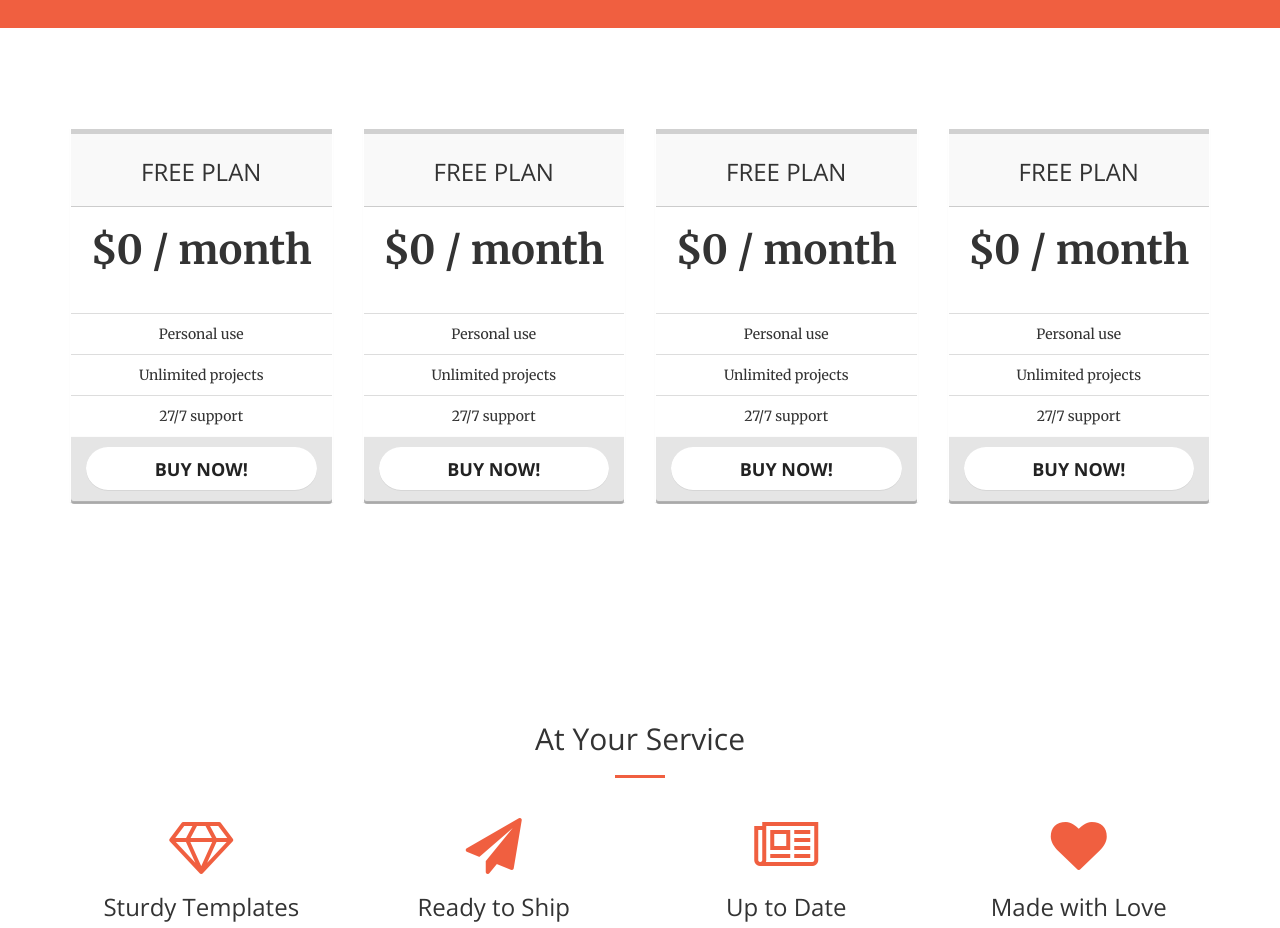
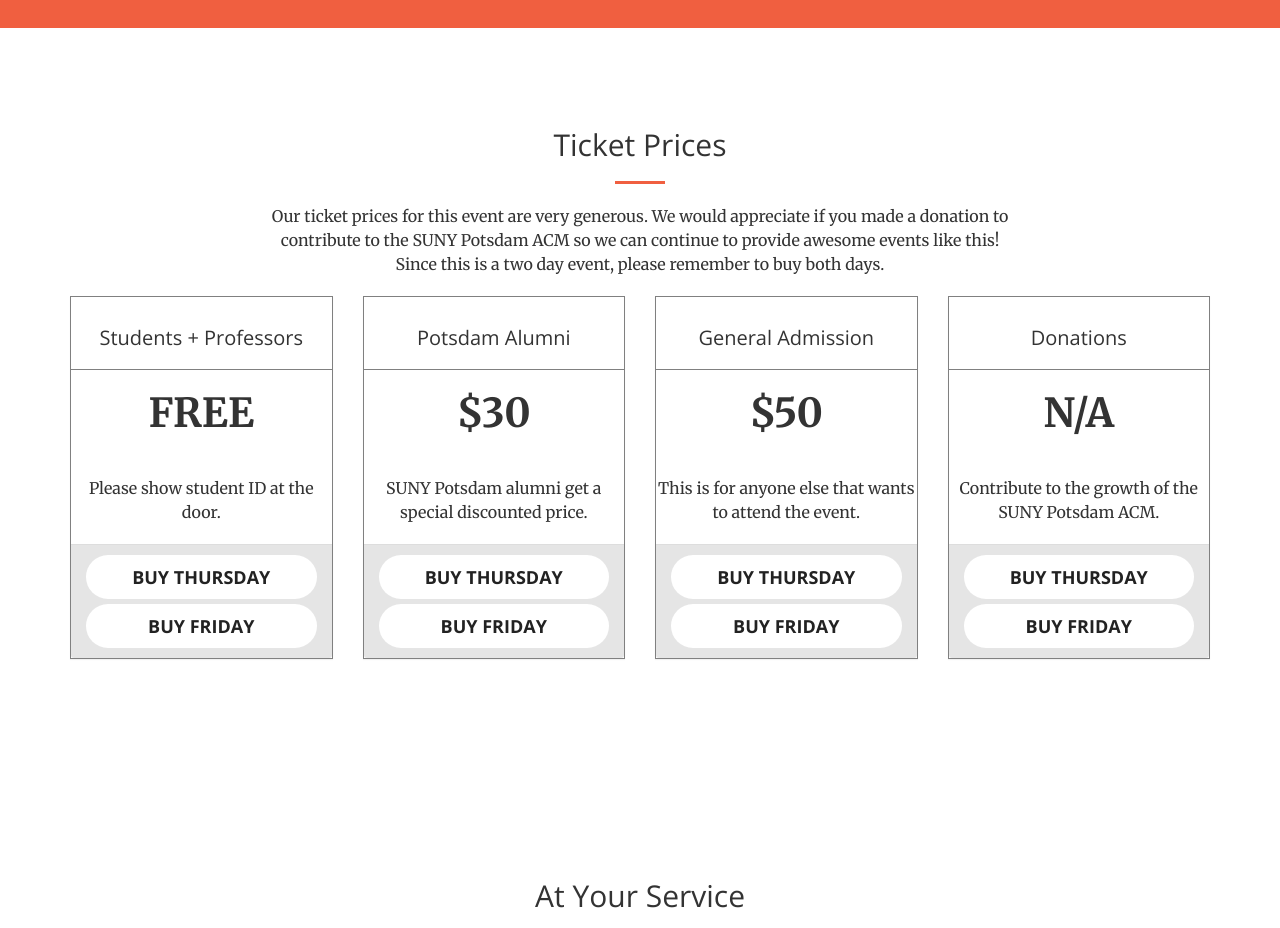
Before and after one commit to JessePeplinski/learngowithbill.github.io, a website: page index.html in a window 1280 px wide. Shown: the part 1880-2808 px from the top of the page. Drawn offline with nearby package versions, Linux system fonts and the light colour scheme.

Commit message:
add pricing section

```diff
--- a/css/creative.css
+++ b/css/creative.css
@@ -248,7 +248,8 @@ ul.about-link > a {
 /* Pricing Style */
 /* COMMON PRICING STYLES */
 .panel.price,
-    .panel.price>.panel-heading{
+.panel.price>.panel-heading {
+    border-color: gray;
     border-radius:0px;
      -moz-transition: all .3s ease;
     -o-transition:  all .3s ease;
@@ -260,17 +261,9 @@ ul.about-link > a {
 .panel.price:hover>.panel-heading{
     box-shadow: 0px 0px 30px rgba(0,0,0, .2) inset;
 }
-
-
-    .panel.price>.panel-heading{
-        box-shadow: 0px 5px 0px rgba(50,50,50, .2) inset;
-        text-shadow:0px 3px 0px rgba(50,50,50, .6);
-    }
-
 .price .list-group-item{
     border-bottom:1px solid rgba(250,250,250, .5);
 }
-
 .panel.price .list-group-item:last-child {
     border-bottom-right-radius: 0px;
     border-bottom-left-radius: 0px;
@@ -280,58 +273,35 @@ ul.about-link > a {
     border-top-left-radius: 0px;
 }
 
+.pricing-heading {
+    font-size: 20px;
+}
+
 .price .panel-footer {
     color: #fff;
     border-bottom:0px;
     background-color:  rgba(0,0,0, .1);
-        box-shadow: 0px 3px 0px rgba(0,0,0, .3);
+
 }
+.panel.price .btn{
 
-
-    .panel.price .btn{
-        box-shadow: 0 -1px 0px rgba(50,50,50, .2) inset;
     border:0px;
 }
-
-
 .price.panel-grey>.panel-heading {
     color: #fff;
     background-color: #6D6D6D;
     border-color: #B7B7B7;
     border-bottom: 1px solid #B7B7B7;
 }
-
-
 .price.panel-grey>.panel-body {
     color: #fff;
     background-color: #808080;
 }
-
-
-
-    .price.panel-grey>.panel-body .lead{
-            text-shadow: 0px 3px 0px rgba(50,50,50, .3);
-    }
-
 .price.panel-grey .list-group-item {
     color: #333;
     background-color: rgba(50,50,50, .01);
     font-weight:600;
-        text-shadow: 0px 1px 0px rgba(250,250,250, .75);
 }
-
-    /* white price */
-
-
-    .price.panel-white>.panel-heading {
-        color: #333;
-        background-color: #f9f9f9;
-        border-color: #ccc;
-        border-bottom: 1px solid #ccc;
-        text-shadow: 0px 2px 0px rgba(250,250,250, .7);
-    }
-
-
 
 .section-heading {
   margin-top: 0;
--- a/index.html
+++ b/index.html
@@ -85,6 +85,7 @@
                 </div>
             </div>
         </aside>
+
         <section class="bg-primary" id="about">
             <div class="container">
                 <div class="row">
@@ -142,25 +143,32 @@
                 </div>
             </div>
         </section>
+
+        <!-- Thanks to http://bootsnipp.com/snippets/featured/bootstrap-30-responsive-pricing-tables -->
         <section id="tickets">
             <div class="container">
+                <div class="row text-center">
+                    <div class="col-lg-8 col-lg-offset-2 text-center">
+                        <h2 class="section-heading">Ticket Prices</h2>
+                        <hr />
+                        <p class="text-center">Our ticket prices for this event are very generous. We would appreciate if you made a donation to contribute to the SUNY Potsdam ACM so we can continue to provide awesome events like this! Since this is a two day event, please remember to buy both days.</p>
+                    </div>
+                </div>
+
                 <div class="row">
                 <div class="col-xs-6 col-sm-6 col-md-3 col-lg-3">
                     <!-- PRICE ITEM -->
                     <div class="panel price panel-white">
                         <div class="panel-heading arrow_box text-center">
-                            <h3>FREE PLAN</h3>
+                            <h3 class="pricing-heading">Students + Professors</h3>
                         </div>
                         <div class="panel-body text-center">
-                            <p class="lead" style="font-size:40px"><strong>$0 / month</strong></p>
+                            <p class="lead" style="font-size:40px"><strong>FREE</strong></p>
                         </div>
-                        <ul class="list-group list-group-flush text-center">
-                            <li class="list-group-item"><i class="icon-ok text-success"></i> Personal use</li>
-                            <li class="list-group-item"><i class="icon-ok text-success"></i> Unlimited projects</li>
-                            <li class="list-group-item"><i class="icon-ok text-success"></i> 27/7 support</li>
-                        </ul>
+                        <p class="text-center">Please show student ID at the door.</p>
                         <div class="panel-footer">
-                            <a class="btn btn-lg btn-block btn-default" href="#">BUY NOW!</a>
+                            <a class="btn btn-lg btn-block btn-default" href="https://www.eventbrite.com/e/go-workshop-with-william-kennedy-tickets-33174753581#tickets" target="_blank">BUY THURSDAY</a>
+                            <a class="btn btn-lg btn-block btn-default" href="https://www.eventbrite.com/e/go-workshop-with-william-kennedy-tickets-33174754584#tickets" target="_blank">BUY FRIDAY</a>
                         </div>
                     </div>
                     <!-- /PRICE ITEM -->
@@ -169,18 +177,15 @@
                     <!-- PRICE ITEM -->
                     <div class="panel price panel-white">
                         <div class="panel-heading arrow_box text-center">
-                            <h3>FREE PLAN</h3>
+                            <h3 class="pricing-heading">Potsdam Alumni</h3>
                         </div>
                         <div class="panel-body text-center">
-                            <p class="lead" style="font-size:40px"><strong>$0 / month</strong></p>
+                            <p class="lead" style="font-size:40px"><strong>$30</strong></p>
                         </div>
-                        <ul class="list-group list-group-flush text-center">
-                            <li class="list-group-item"><i class="icon-ok text-success"></i> Personal use</li>
-                            <li class="list-group-item"><i class="icon-ok text-success"></i> Unlimited projects</li>
-                            <li class="list-group-item"><i class="icon-ok text-success"></i> 27/7 support</li>
-                        </ul>
+                        <p class="text-center">SUNY Potsdam alumni get a special discounted price.</p>
                         <div class="panel-footer">
-                            <a class="btn btn-lg btn-block btn-default" href="#">BUY NOW!</a>
+                            <a class="btn btn-lg btn-block btn-default" href="https://www.eventbrite.com/e/go-workshop-with-william-kennedy-tickets-33174753581#tickets" target="_blank">BUY THURSDAY</a>
+                            <a class="btn btn-lg btn-block btn-default" href="https://www.eventbrite.com/e/go-workshop-with-william-kennedy-tickets-33174754584#tickets" target="_blank">BUY FRIDAY</a>
                         </div>
                     </div>
                     <!-- /PRICE ITEM -->
@@ -189,18 +194,15 @@
                     <!-- PRICE ITEM -->
                     <div class="panel price panel-white">
                         <div class="panel-heading arrow_box text-center">
-                            <h3>FREE PLAN</h3>
+                            <h3 class="pricing-heading">General Admission</h3>
                         </div>
                         <div class="panel-body text-center">
-                            <p class="lead" style="font-size:40px"><strong>$0 / month</strong></p>
+                            <p class="lead" style="font-size:40px"><strong>$50</strong></p>
                         </div>
-                        <ul class="list-group list-group-flush text-center">
-                            <li class="list-group-item"><i class="icon-ok text-success"></i> Personal use</li>
-                            <li class="list-group-item"><i class="icon-ok text-success"></i> Unlimited projects</li>
-                            <li class="list-group-item"><i class="icon-ok text-success"></i> 27/7 support</li>
-                        </ul>
+                        <p class="text-center">This is for anyone else that wants to attend the event.</p>
                         <div class="panel-footer">
-                            <a class="btn btn-lg btn-block btn-default" href="#">BUY NOW!</a>
+                            <a class="btn btn-lg btn-block btn-default" href="https://www.eventbrite.com/e/go-workshop-with-william-kennedy-tickets-33174753581#tickets" target="_blank">BUY THURSDAY</a>
+                            <a class="btn btn-lg btn-block btn-default" href="https://www.eventbrite.com/e/go-workshop-with-william-kennedy-tickets-33174754584#tickets" target="_blank">BUY FRIDAY</a>
                         </div>
                     </div>
                     <!-- /PRICE ITEM -->
@@ -209,18 +211,15 @@
                     <!-- PRICE ITEM -->
                     <div class="panel price panel-white">
                         <div class="panel-heading arrow_box text-center">
-                            <h3>FREE PLAN</h3>
+                            <h3 class="pricing-heading">Donations</h3>
                         </div>
                         <div class="panel-body text-center">
-                            <p class="lead" style="font-size:40px"><strong>$0 / month</strong></p>
+                            <p class="lead" style="font-size:40px"><strong>N/A</strong></p>
                         </div>
-                        <ul class="list-group list-group-flush text-center">
-                            <li class="list-group-item"><i class="icon-ok text-success"></i> Personal use</li>
-                            <li class="list-group-item"><i class="icon-ok text-success"></i> Unlimited projects</li>
-                            <li class="list-group-item"><i class="icon-ok text-success"></i> 27/7 support</li>
-                        </ul>
+                        <p class="text-center">Contribute to the growth of the SUNY Potsdam ACM.</p>
                         <div class="panel-footer">
-                            <a class="btn btn-lg btn-block btn-default" href="#">BUY NOW!</a>
+                            <a class="btn btn-lg btn-block btn-default" href="https://www.eventbrite.com/e/go-workshop-with-william-kennedy-tickets-33174753581#tickets" target="_blank">BUY THURSDAY</a>
+                            <a class="btn btn-lg btn-block btn-default" href="https://www.eventbrite.com/e/go-workshop-with-william-kennedy-tickets-33174754584#tickets" target="_blank">BUY FRIDAY</a>
                         </div>
                     </div>
                     <!-- /PRICE ITEM -->
```
Lines whose indentation alone changed are shown as unchanged.
